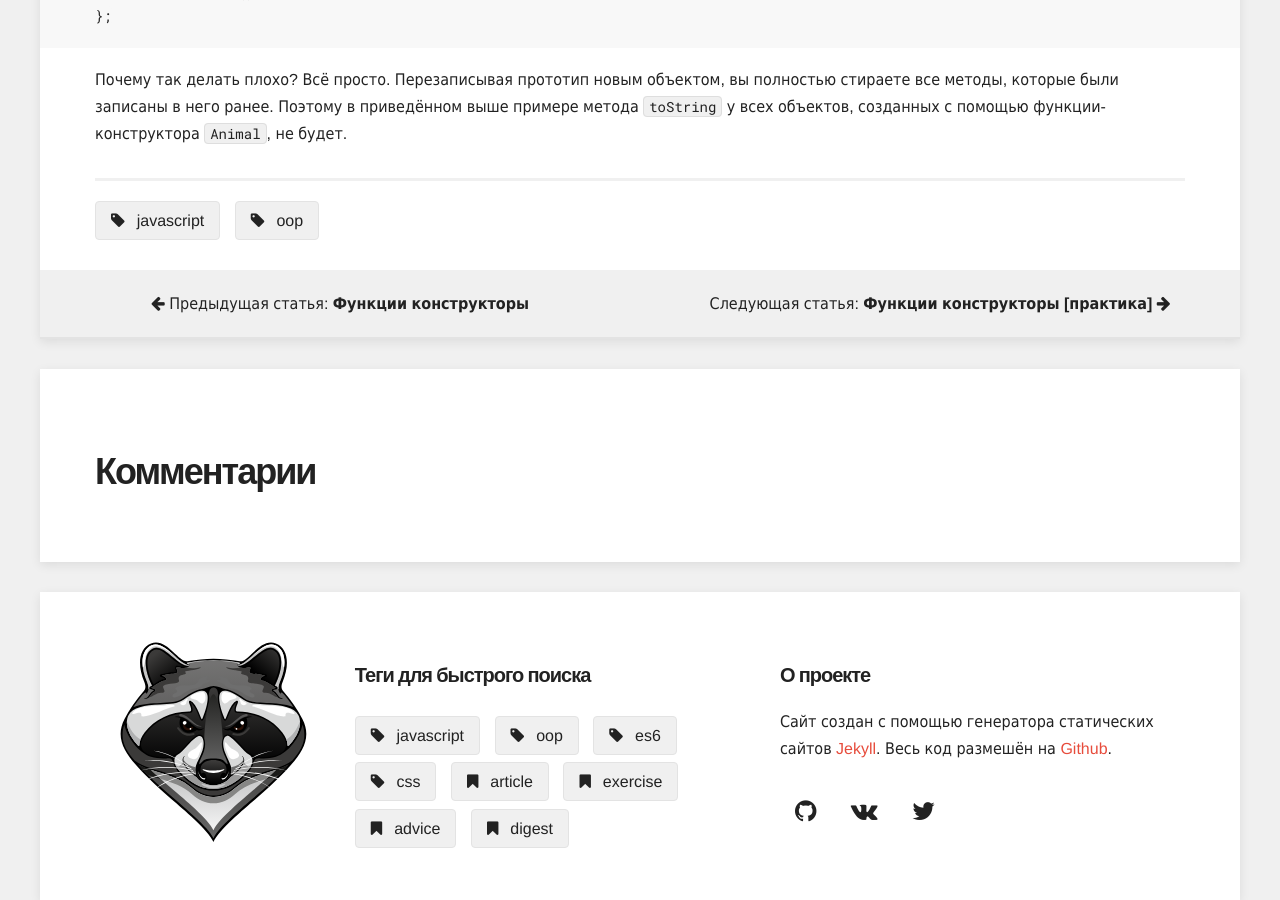
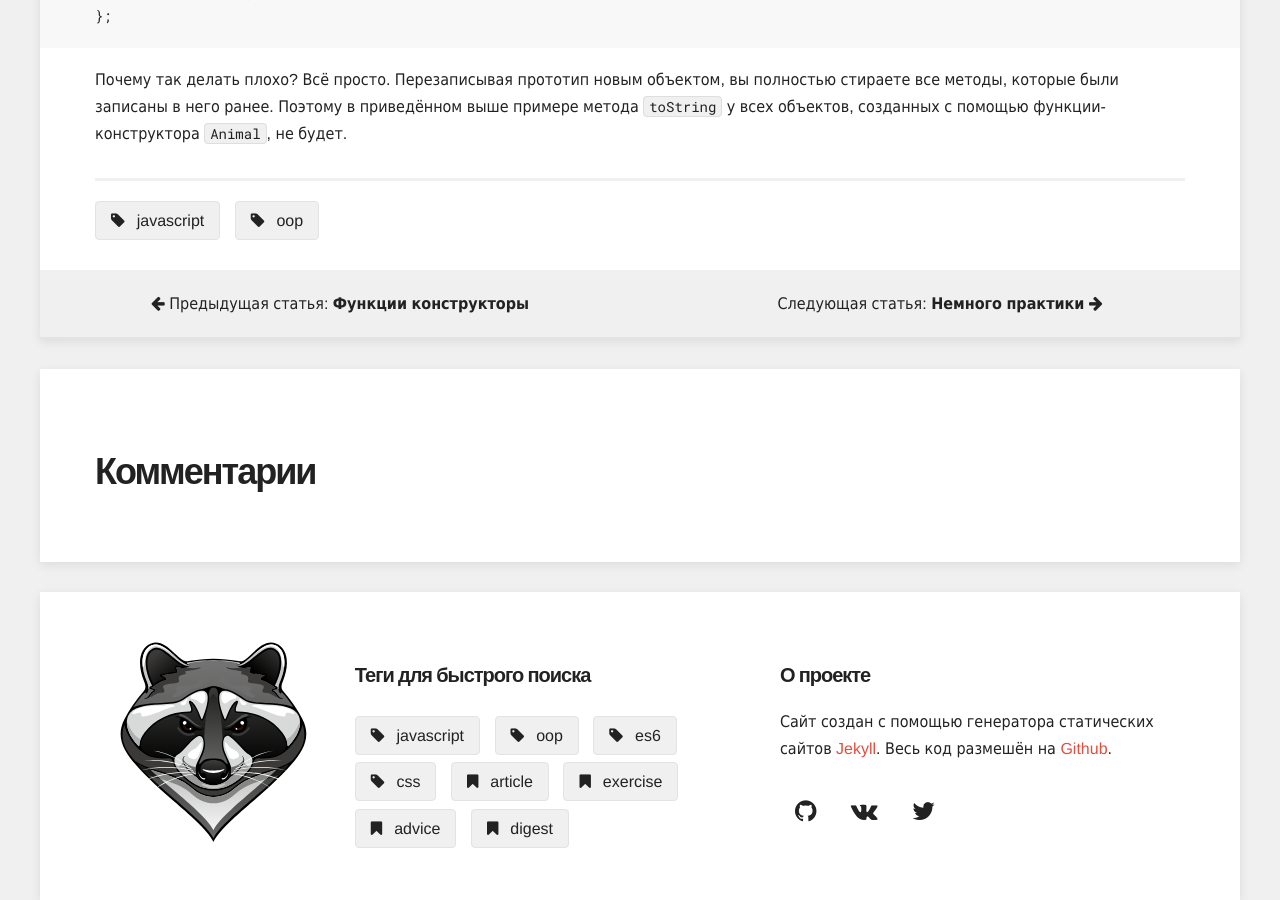
Before and after one commit to rtivital/jsraccoon, a Jekyll site: the page built from _posts/2016-02-06-oop-prototypes.md, in a window 1280 px wide and 900 px high, scrolled down 3552 px. Built offline with Jekyll 4.4.1, drawn with Linux system fonts in a browser that asks for light colours; nearby versions of some CDN libraries; comment, search, counter and statistics services are not loaded.

Commit message:
change link name to next post's title

```diff
--- a/_posts/2016-02-06-oop-prototypes.md
+++ b/_posts/2016-02-06-oop-prototypes.md
@@ -7,7 +7,7 @@ categories: JavaScript
 prevTitle: "Функции конструкторы"
 prevLink: "http://jsraccoon.ru/oop-constructors"
 
-nextTitle: "Функции конструкторы [практика]"
+nextTitle: "Немного практики"
 nextLink: "http://jsraccoon.ru/oop-example-validation"
 
 description: "Понимание принципов работы прототипного наследования очень важно для любого JavaScript разработчика. В этой статье расскажем, как создавать методы и свойства, которые будут доступны всем объектам, созданным с помощью одной функции-конструктора."
```
